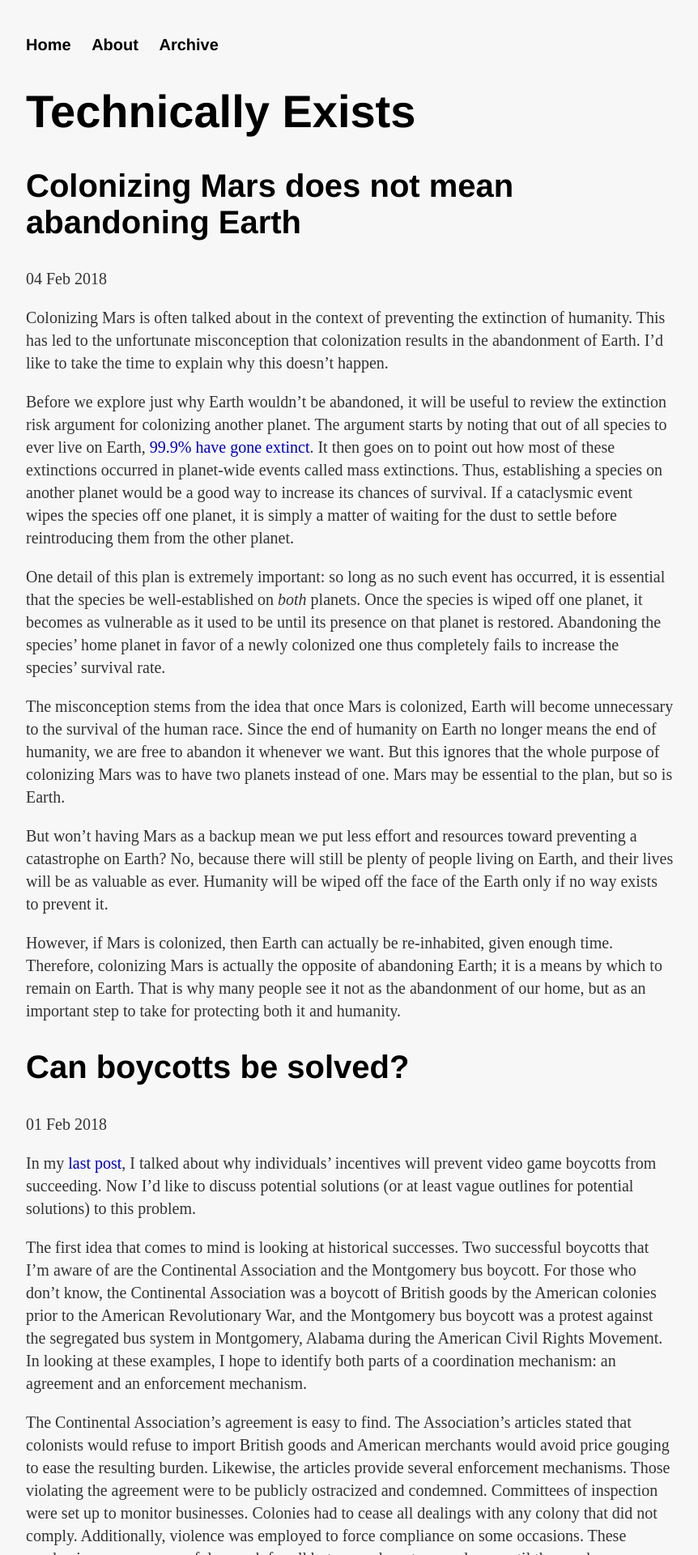
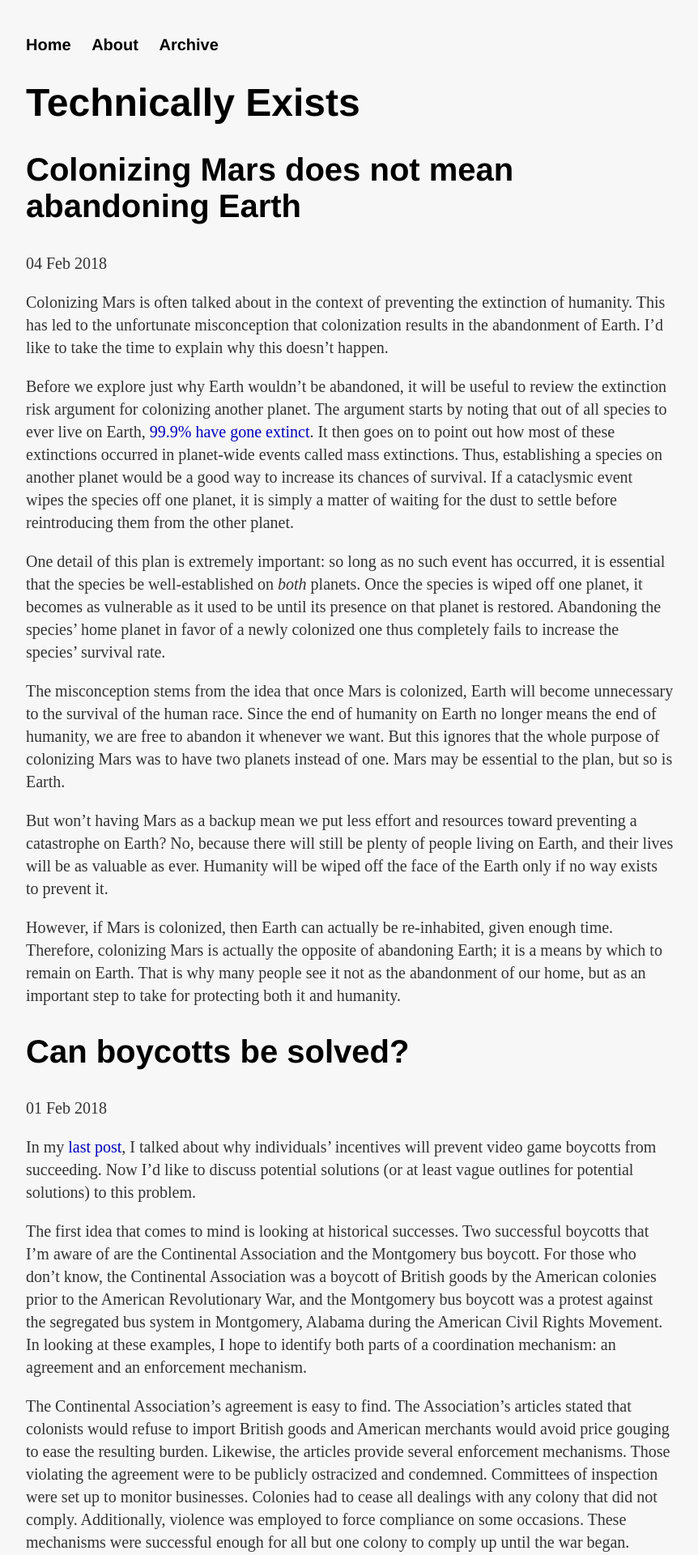
Before and after one commit to BTernaryTau/bternarytau.github.io, a Jekyll site: the page built from index.html, in a window 1280 px wide. Shown: the top 1920 px of the page at 81% size, without its empty margins (208-1070 px from the left). Built offline with Jekyll 4.4.1, drawn with Linux system fonts in a browser that asks for light colours; the list of posts is cut into pages by our own code.

Commit message:
Improve layout, especially for mobile

```diff
--- a/_config.yml
+++ b/_config.yml
@@ -8,3 +8,4 @@
     - jekyll-paginate
     - jekyll-sitemap
     - jekyll-seo-tag
+host: 0.0.0.0
--- a/_layouts/default.html
+++ b/_layouts/default.html
@@ -3,8 +3,9 @@
 		<head>
 			{% include gtag.html %}
 			<title>{{ page.title }}</title>
-			<!-- link to main stylesheet -->
-			<link rel="stylesheet" type="text/css" href="/css/main.css">
+			<meta name="viewport" content="width=device-width, initial-scale=1">
+			<link rel="stylesheet" media="(max-width: 499px)" href="/css/max-499px.css">
+			<link rel="stylesheet" media="(min-width: 500px)" href="/css/min-500px.css">
 			{% seo %}
 		</head>
 		<body>
--- /dev/null
+++ b/css/max-499px.scss
@@ -0,0 +1,83 @@
+---
+---
+
+html {
+	background: #f7f7f7;
+}
+body {
+	max-width: 800px;
+	margin: auto;
+	padding: 16px;
+}
+nav {
+	ul {
+		font-family:'Helvetica', 'Arial', 'Sans-Serif';
+		padding: 0px;
+		list-style: none;
+		font-size: 1.25em;
+		font-weight: bold;
+		li {
+			display: inline;
+			margin-right: 20px;
+		}
+		a {
+			color: #000;
+		}
+	}
+}
+a {
+	text-decoration: none;
+	color: #00b;
+	&:hover {
+		text-decoration: underline;
+	}
+}
+h1 {
+	font-size: 2.25em;
+	font-family:'Helvetica', 'Arial', 'Sans-Serif';
+}
+h2 {
+	font-size: 1.75em;
+	font-family:'Helvetica', 'Arial', 'Sans-Serif';
+	a {
+		color: #000;
+	}
+}
+p {
+	font-size: 1.25em;
+	line-height: 1.4em;
+	color: #333;
+}
+footer {
+	border-top: 1px solid #aaaaaa;
+	font-size: .8em;
+	ul {
+		font-family:'Helvetica', 'Arial', 'Sans-Serif';
+		padding: 0px;
+		list-style: none;
+		font-weight: bold;
+		li {
+			display: inline;
+			margin-right: 20px;
+		}
+	}
+}
+ul {
+	&.posts {
+		padding: 0;
+		font-size: 1.25em;
+		li {
+			list-style: none;
+		}
+	}
+}
+img {
+	max-width: 100%;
+	height: auto;
+}
+hr {
+	border: 0;
+	background: #aaa;
+	height: 1px;
+	margin: 0 0 20px;
+}
--- a/css/main.scss
+++ b/css/min-500px.scss
@@ -7,24 +7,18 @@
 body {
 	max-width: 800px;
 	margin: auto;
-	padding: 16px;
-	font-size: 100%;
-	@media only screen and (min-width: 500px) {
-		padding-top: 24px;
-		padding-right: 24px;
-		padding-left: 24px;
-	}
+	padding-top: 24px;
+	padding-right: 24px;
+	padding-left: 24px;
+	padding-bottom: 16px;
 }
 nav {
 	ul {
 		font-family:'Helvetica', 'Arial', 'Sans-Serif';
 		padding: 0px;
 		list-style: none;
-		font-size: 2em;
+		font-size: 1.25em;
 		font-weight: bold;
-		@media only screen and (min-width: 500px) {
-			font-size: 1.25em;
-		}
 		li {
 			display: inline;
 			margin-right: 20px;
@@ -42,7 +36,7 @@
 	}
 }
 h1 {
-	font-size: 3.5em;
+	font-size: 3em;
 	font-family:'Helvetica', 'Arial', 'Sans-Serif';
 }
 h2 {
```
